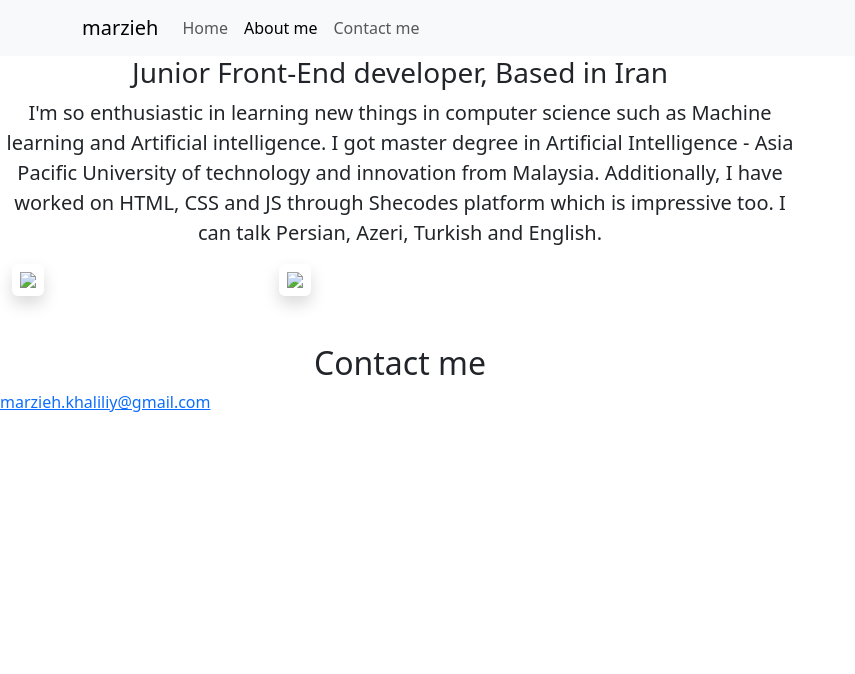
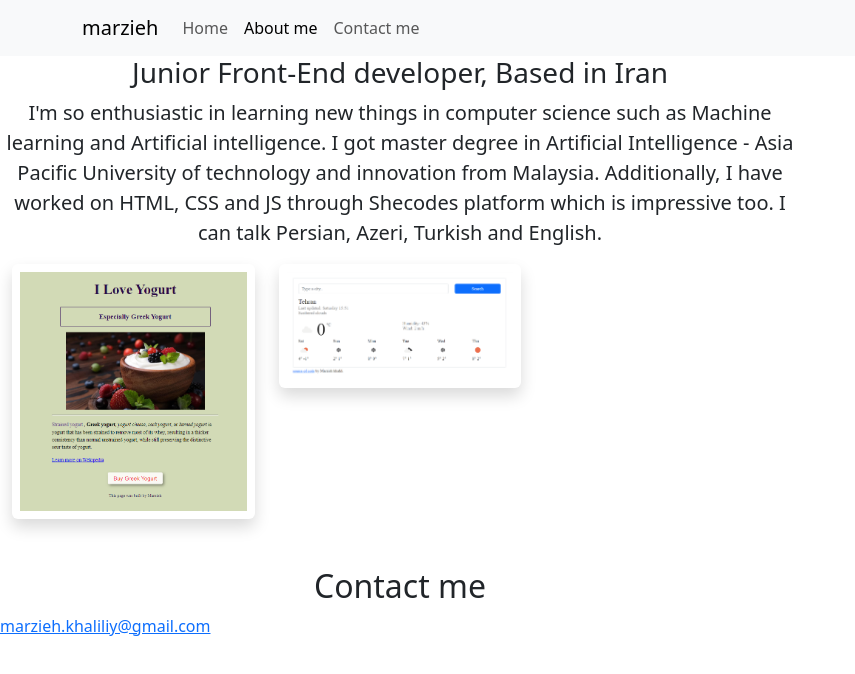
Before and after one commit to MarziehAI/AdvancedTools-responsive, a plain HTML site: page about.html in a window 1280 px wide. Shown: the whole page, without its empty margins (0-855 px from the left). Drawn offline with nearby package versions, Linux system fonts and the light colour scheme; files that its build step writes are made by us from their sources.

Commit message:
edit photos

```diff
--- a/about.html
+++ b/about.html
@@ -50,10 +50,10 @@
     <div class="container">
         <div class="row">
             <div class="col-sm-4">
-                <img src="images/1" class="img-fluid p-2 shadow rounded" />
+                <img src="images/1.png" class="img-fluid p-2 shadow rounded" />
             </div>
             <div class="col-sm-4">
-                <img src="images/2" class="img-fluid p-2 shadow rounded" />
+                <img src="images/2.png" class="img-fluid p-2 shadow rounded" />
             </div>
         </div>
     </div>
```
